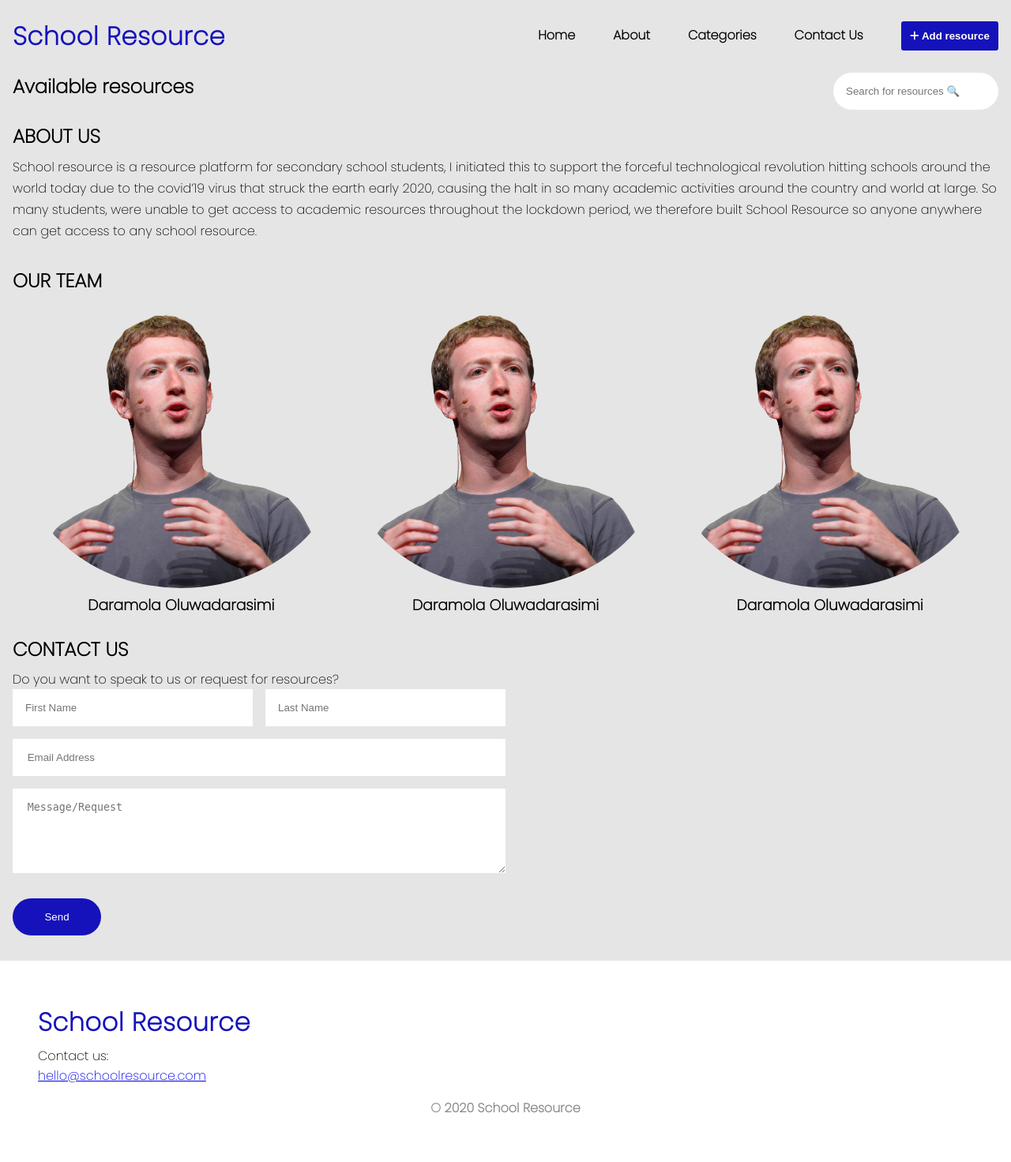
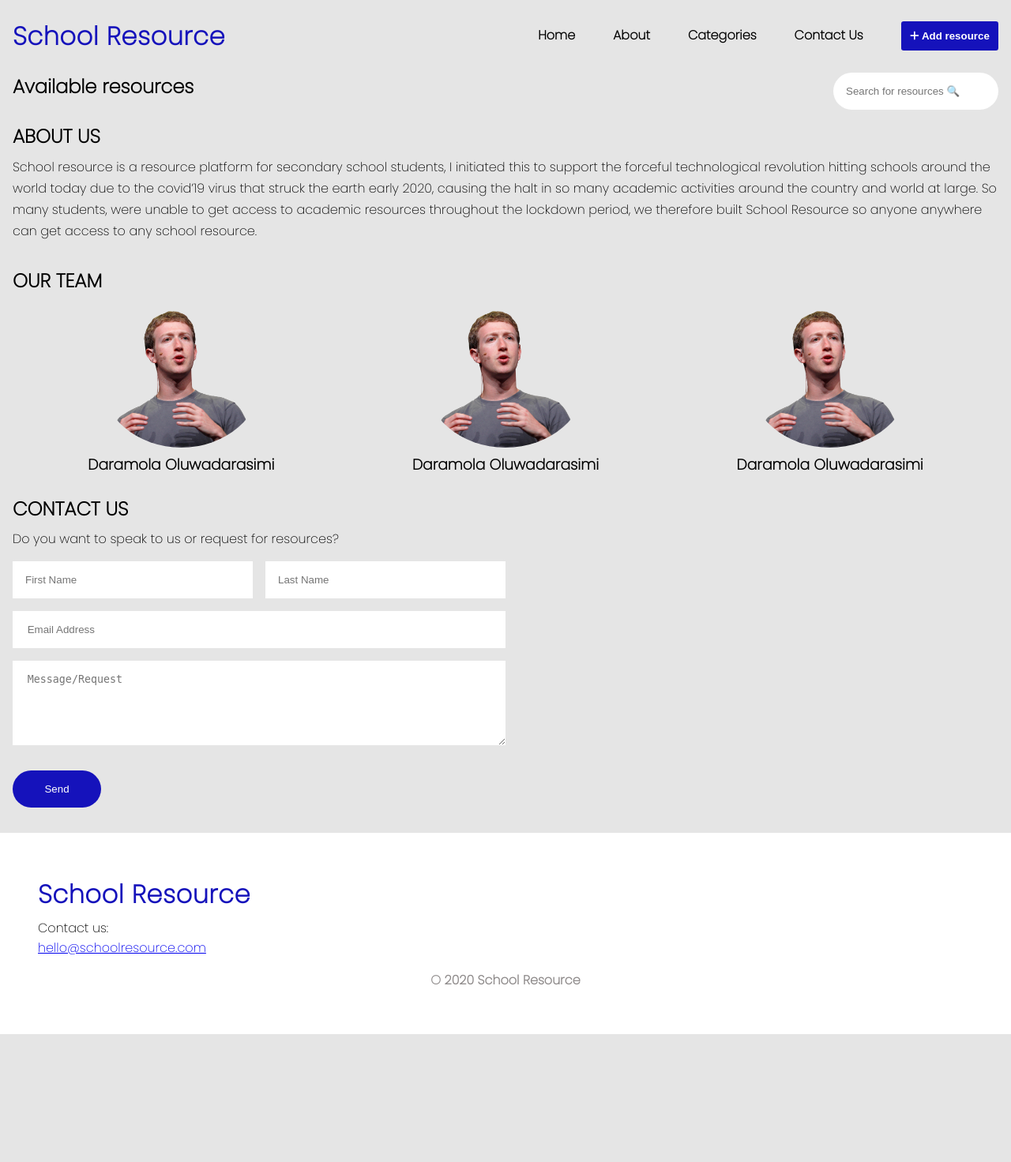
Before and after one commit to Kemmie001/Mtn-project, a PHP site: page /index.html in a window 1280 px wide. Shown: the whole page at 79% size. After the commit the page ends 1310 px from the top, so only its background shows below. Run offline with PHP 8.4, Linux system fonts and the light colour scheme; some libraries are stand-ins or nearby versions.

Commit message:
Uploaded to heroku

```diff
--- a/index.html
+++ b/index.html
@@ -97,7 +97,7 @@
              </div>
          </aside>
      </section>
-     <section class="bcontact">
+     <section class="contact" id="contact">
          <h2>CONTACT US</h2>
          <p>Do you want to speak to us or request for resources?</p>
          <form action="">
--- a/styles.css
+++ b/styles.css
@@ -69,7 +69,7 @@ h2{
 }
 .team-img{
     border-radius: 50%;
-    /* width: 50%; */
+    width: 50%;
     margin: auto;
 }
 
```
